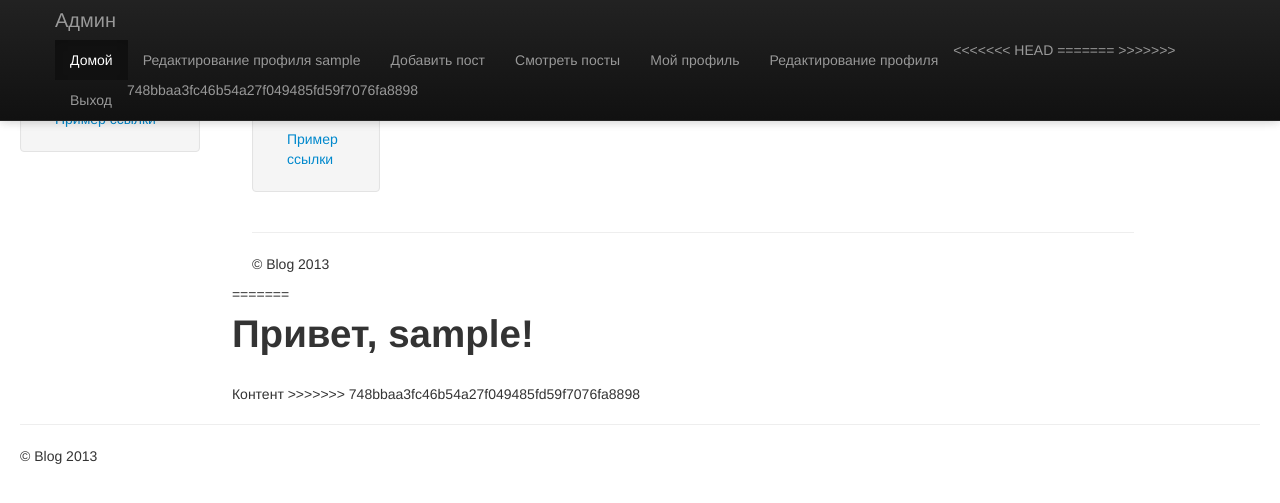
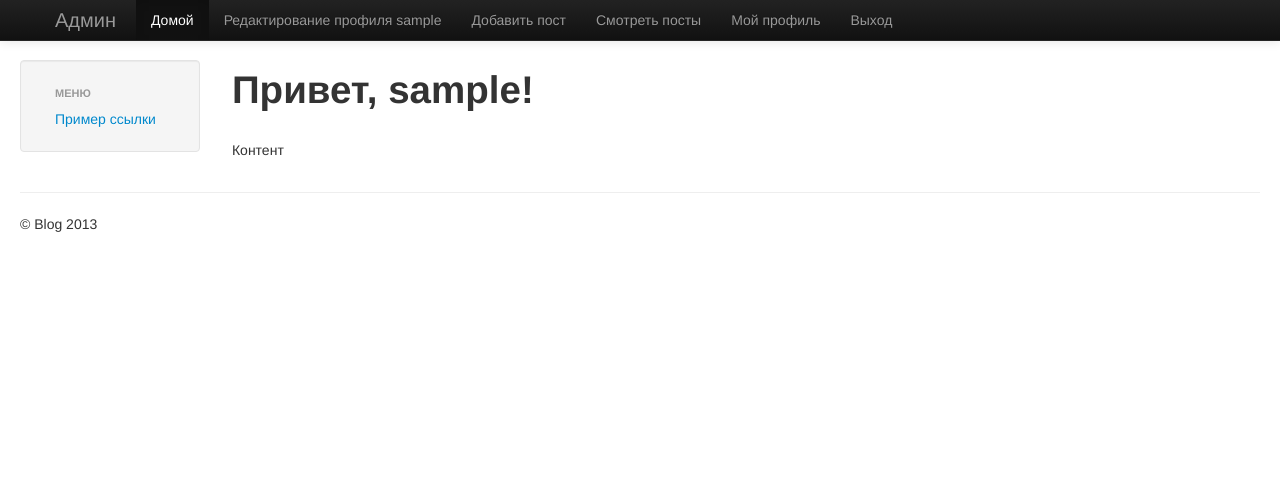
Before and after one commit to pysecl1/pyblog1, a Django app: template templates/blog/index.html in a window 1280 px wide. Shown: the top 503 px of the page. Run offline with Django 3.2, Linux system fonts and the light colour scheme; the template is opened without the code that fills it, so the values that code supplies are empty; the visitor is signed in with stand-in values (Sample User, id 1); parts of the project's set-up code (start-up, migrations or seed data) failed here and were passed over; some libraries are stand-ins or nearby versions.

Commit message:
fix conflict

```diff
--- a/templates/blog/base.html
+++ b/templates/blog/base.html
@@ -50,15 +50,15 @@
                     {#                    <li><a href="#contact">Контакт</a></li>#}
                     {% block loginblock %}
                         {% if not user.is_anonymous %}
-<<<<<<< HEAD
+
                             <li>{% block name %}{% endblock %}</li>
                             <li><a href="/profile">Редактирование профиля {{ user.username }}</a></li>
                            <li><a href="/post">Добавить пост</a></li>
                             <li><a href="/content">Смотреть посты</a></li>
-=======
+
                             <li><a href="{% url sprofile %}">Мой профиль</a></li>
-                           <li><a href="/profile">Редактирование профиля</a></li>
->>>>>>> 748bbaa3fc46b54a27f049485fd59f7076fa8898
+
+
                            <li><a href="/logout">Выход</a></li>
                         {% else %}
                             <li><a href="/login">Вход</a></li>
--- a/templates/blog/index.html
+++ b/templates/blog/index.html
@@ -2,14 +2,14 @@
 {% block title %}абырвалг
 {% endblock %}
 {% block content %}
-<<<<<<< HEAD
-    {% include "blog/content.html" %}
 
-=======
+
+
+
     {% if not user.is_anonymous %}
         <h1>Привет, {{ user }}!</h1><br>
     {% endif %}
         Контент
->>>>>>> 748bbaa3fc46b54a27f049485fd59f7076fa8898
+
 
 {% endblock %}
```
Also changed, not shown: blog_main/views.py (+15 -11 lines), sprofile/views.py (+19 -19 lines).
